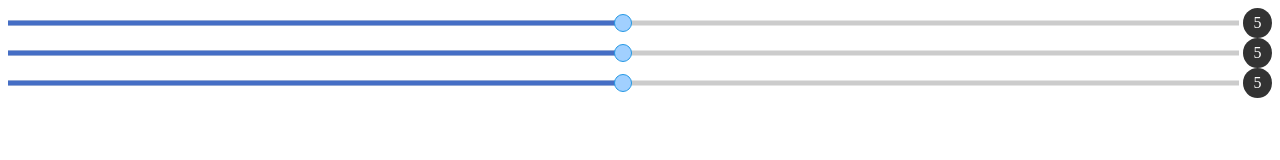
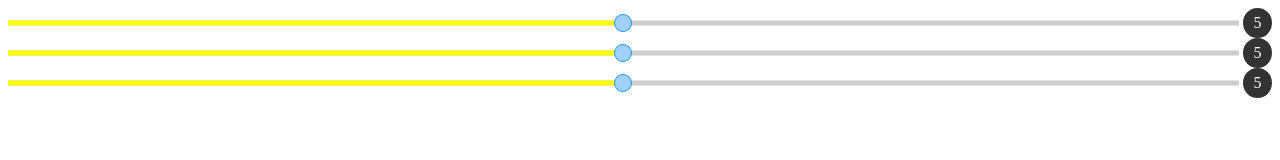
Before and after one commit to AlexBelin/Custom-Input-Range, a plain HTML site: page index.html in a window 1280 px wide. Drawn offline with Linux system fonts and the light colour scheme.

Commit message:
Update index.html

```diff
--- a/index.html
+++ b/index.html
@@ -120,6 +120,7 @@
         .custom-low-track {
            background-color: var(--input-range-custom-low-track-color);
            z-index: 1;
+           transition: background-color 0.3s;
         }
         .custom-high-track {
            width: 100%;
@@ -228,7 +229,11 @@
             }
 
             customTracklistenEvent() {
-                this.lowTrack.style.width = (this.inputDom.value * 100) / this.inputDom.getAttribute('max') + '%';
+                var percentValue = (this.inputDom.value * 100) / this.inputDom.getAttribute('max');
+                this.lowTrack.style.width = percentValue + '%';
+                if(this.InputRangeSystem.configObj.customColorsValues) {
+                    this.lowTrack.style.backgroundColor = this.InputRangeSystem.configObj.customColorsValues[parseInt((this.InputRangeSystem.configObj.customColorsValues.length - 1) * percentValue / 100)];
+                }
             }
 
             listenEvent() {
@@ -243,7 +248,8 @@
             maxValue: 10,
             defaultValue: 5,
             displayValue: true,
-            customTrack: true
+            customTrack: true,
+            customColorsValues: ['red', 'orange', 'yellow', '#cccf00', 'green']
         }
         var testInput = new CustInputRangeSystem(document.querySelectorAll('input[type=range]'), configCustInputRange);
         testInput.init();
```
